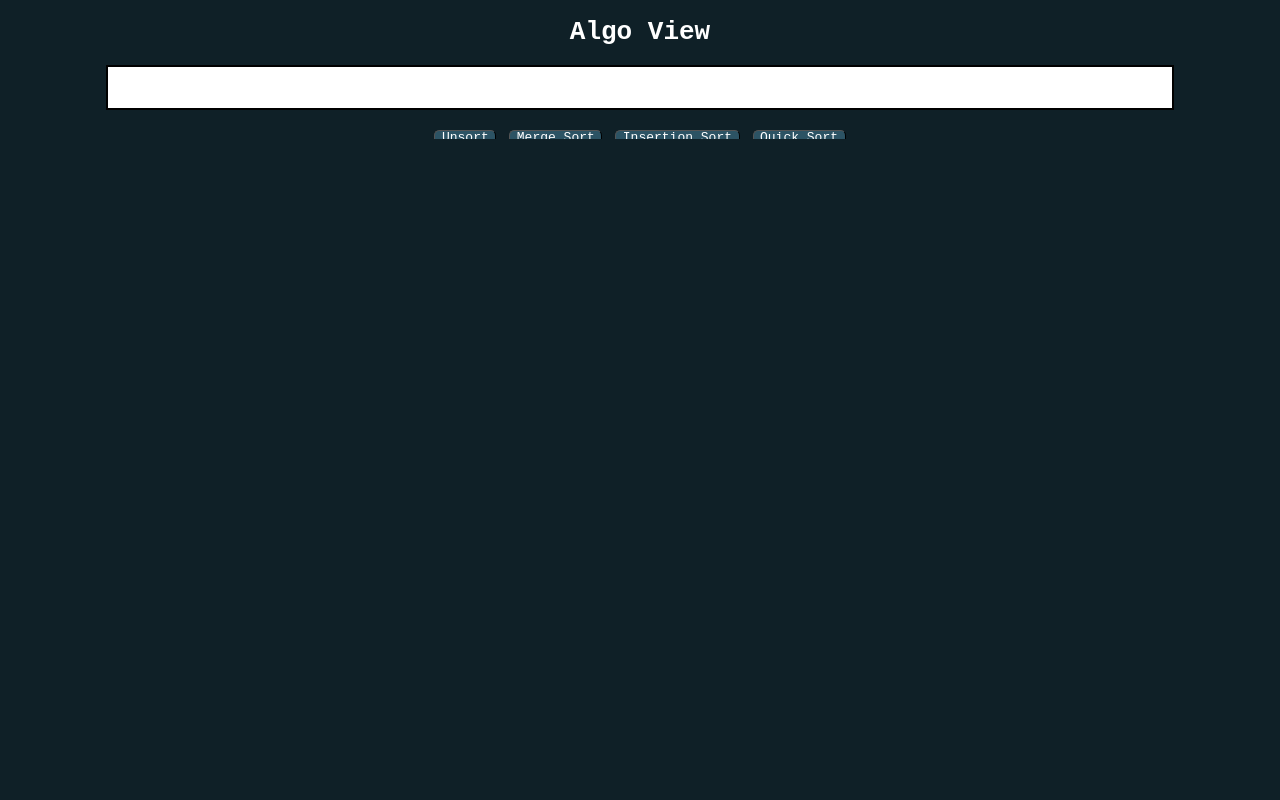
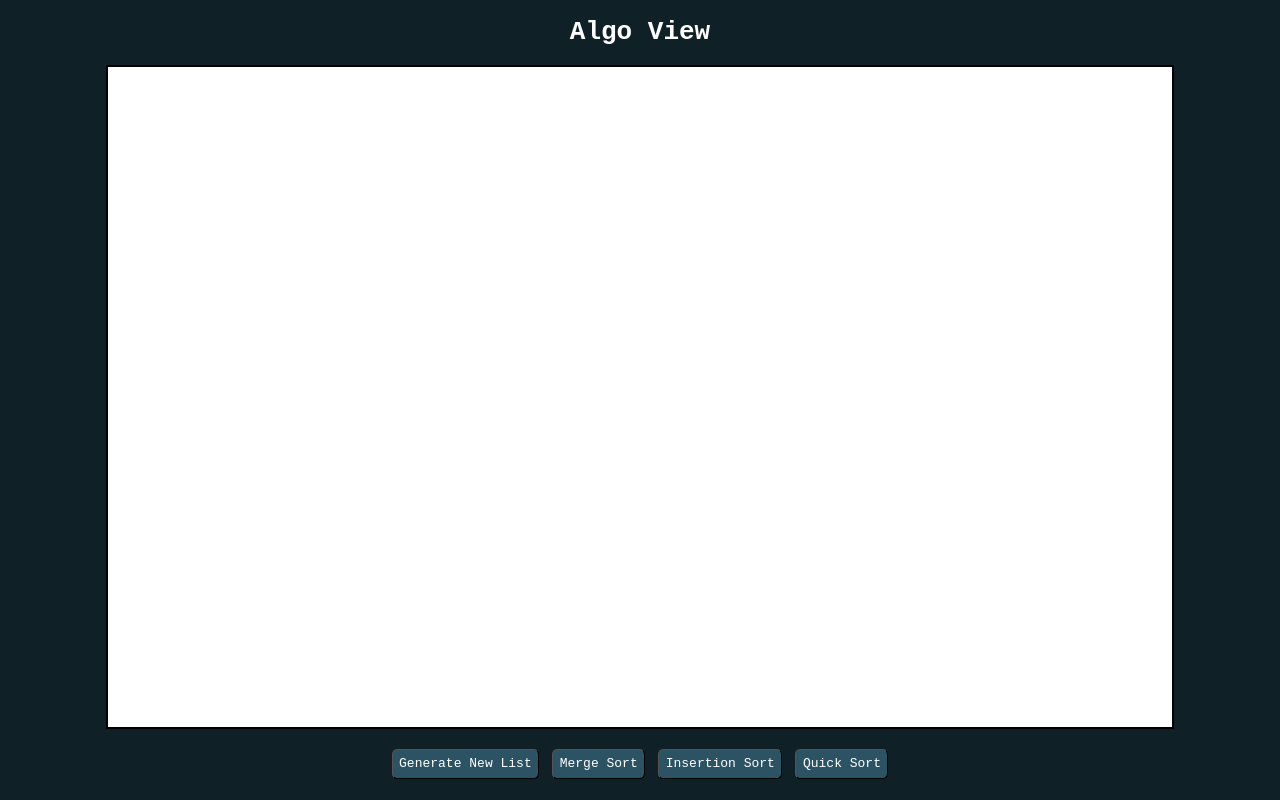
Before and after one commit to tylerbroadway/algo-view, a React (Create React App) app: page / in a window 1280 px wide. Built offline with nearby package versions, Linux system fonts and the light colour scheme.

Commit message:
ui fixes

```diff
--- a/src/App.css
+++ b/src/App.css
@@ -2,7 +2,7 @@
   display: flex;
   flex-direction: column;
   background-color: #0f2027;
-  height: 100vh;
+  min-height: 100vh;
 }
 
 #site-title {
--- a/src/App.js
+++ b/src/App.js
@@ -4,7 +4,6 @@ import "./App.css";
 function App() {
   return (
     <div className="App">
-      <h1 id="site-title">Algo View</h1>
       <SortVisualizer />
     </div>
   );
--- a/src/components/SortVisualizer.js
+++ b/src/components/SortVisualizer.js
@@ -122,7 +122,8 @@ const SortVisualizer = () => {
   };
 
   return (
-    <>
+    <div>
+      <h1 id="site-title">Algo View</h1>
       <div className="visualizer-container">
         <div className="bars-container" ref={containerRef}>
           {list.map((barHeight, idx) => (
@@ -138,7 +139,7 @@ const SortVisualizer = () => {
         </div>
         <div className="button-container">
           <button className="button" onClick={generateList}>
-            Unsort
+            Generate New List
           </button>
           <button className="button" onClick={mergeSort}>
             Merge Sort
@@ -151,7 +152,7 @@ const SortVisualizer = () => {
           </button>
         </div>
       </div>
-    </>
+    </div>
   );
 };
 
--- a/src/components/styles.css
+++ b/src/components/styles.css
@@ -8,7 +8,7 @@
   flex-direction: column;
   justify-content: space-between;
   align-items: center;
-  max-height: 100%;
+  max-height: 100vh;
 }
 
 .bars-container {
@@ -16,7 +16,7 @@
   justify-content: flex-end;
   align-items: baseline;
   width: 80%;
-  height: 100%;
+  height: 80vh;
   margin-top: auto;
   padding: 20px 20px 0px 20px;
   border: 2px solid black;
```
Also changed, not shown: 1 other file (tests, documents, lock files or other folders).
